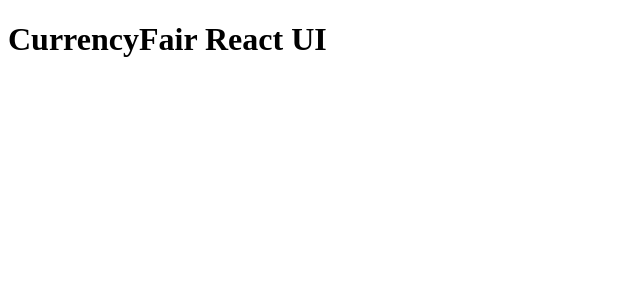
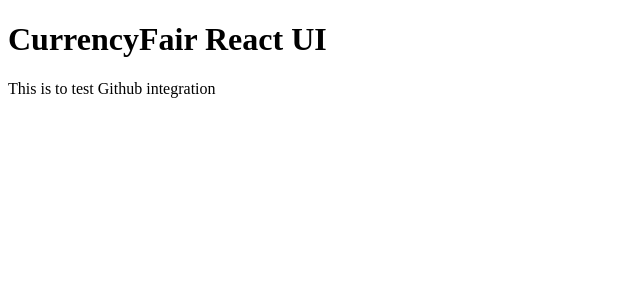
Before and after one commit to JamieSullivanD15/currencyfair, a React app: page / in a window 1280 px wide. Shown: the top 300 px of the page, without its empty margins (0-640 px from the left). Built offline with nearby package versions, Linux system fonts and the light colour scheme.

Commit message:
Github integration test

```diff
--- a/src/components/App.js
+++ b/src/components/App.js
@@ -5,6 +5,7 @@
     return (
       <div>
         <h1>CurrencyFair React UI</h1>
+        <p>This is to test Github integration</p>
       </div>
     );
   }
```
